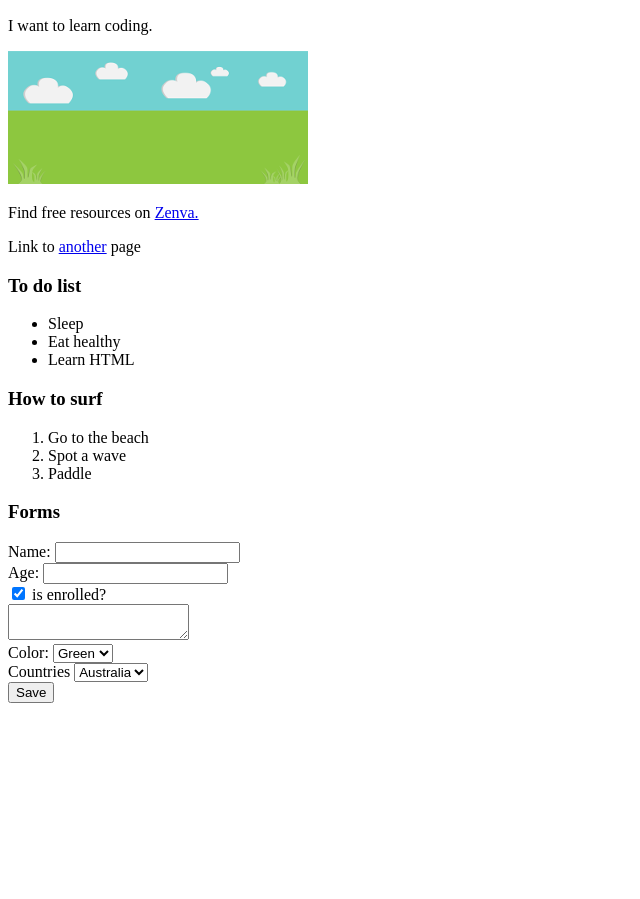
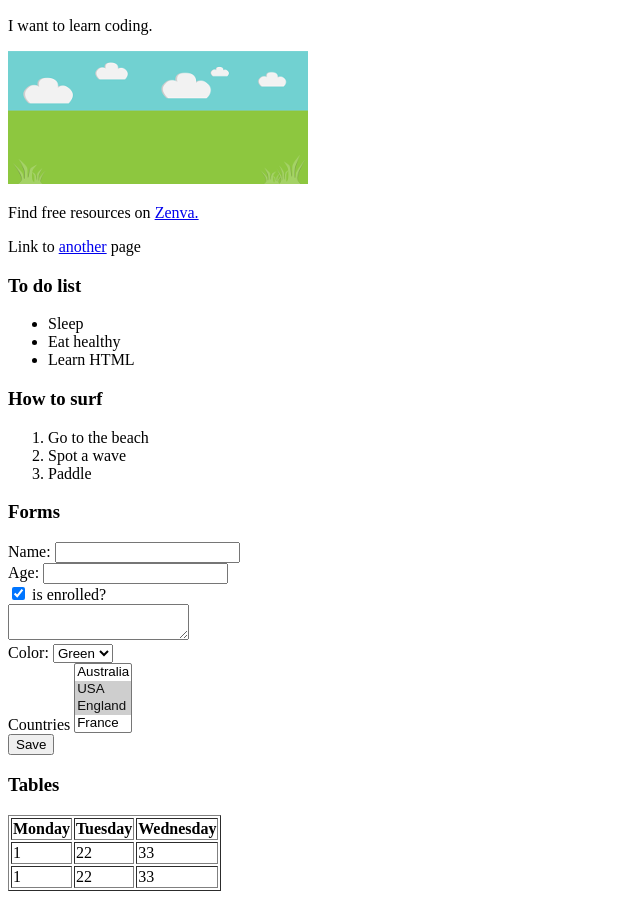
Before and after one commit to driqe/HTML-intro, a plain HTML site: page index.html in a window 1280 px wide. Shown: the part 110-1009 px from the top of the page, without its empty margins (0-640 px from the left). Before the commit the page ends 821 px from the top, so only its background shows below. Drawn offline with Linux system fonts and the light colour scheme.

Commit message:
Added tables

```diff
--- a/index.html
+++ b/index.html
@@ -44,13 +44,33 @@
   </div>
   <div>
     Countries
-    <select>
+    <select multiple>
       <option>Australia</option>
-
+      <option selected>USA</option>
+      <option selected>England</option>
+      <option>France</option>
     </select>
   </div>
   <div>
     <input type="submit" value="Save"/>
   </div>
 </form>
+<h3>Tables</h3>
+<table border>
+  <tr>
+    <th>Monday</th>
+    <th>Tuesday</th>
+    <th>Wednesday</th>
+  </tr>
+  <tr>
+    <td>1</td>
+    <td>22</td>
+    <td>33</td>
+  </tr>
+  <tr>
+    <td>1</td>
+    <td>22</td>
+    <td>33</td>
+  </tr>
+</table>
 </html>
```
